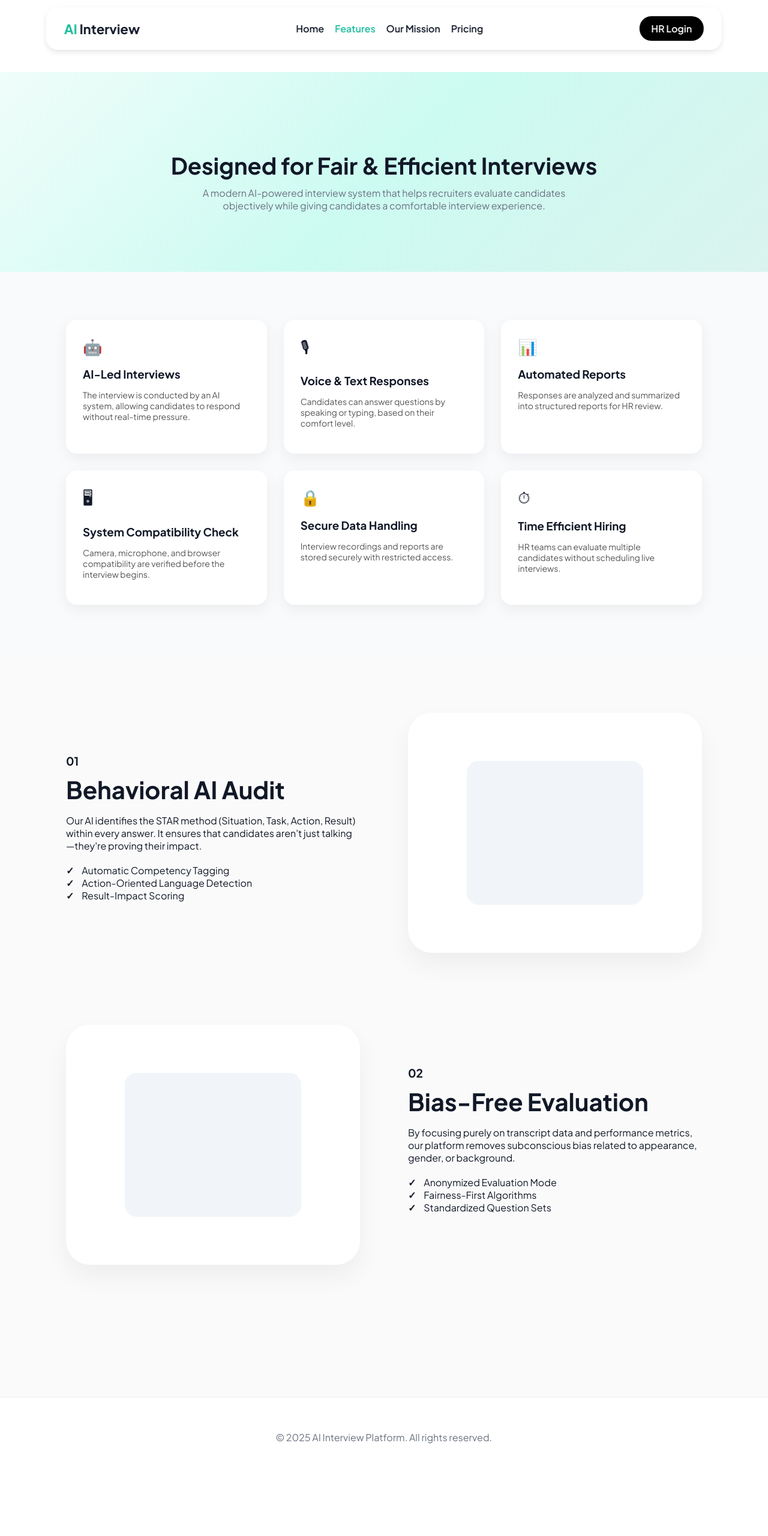
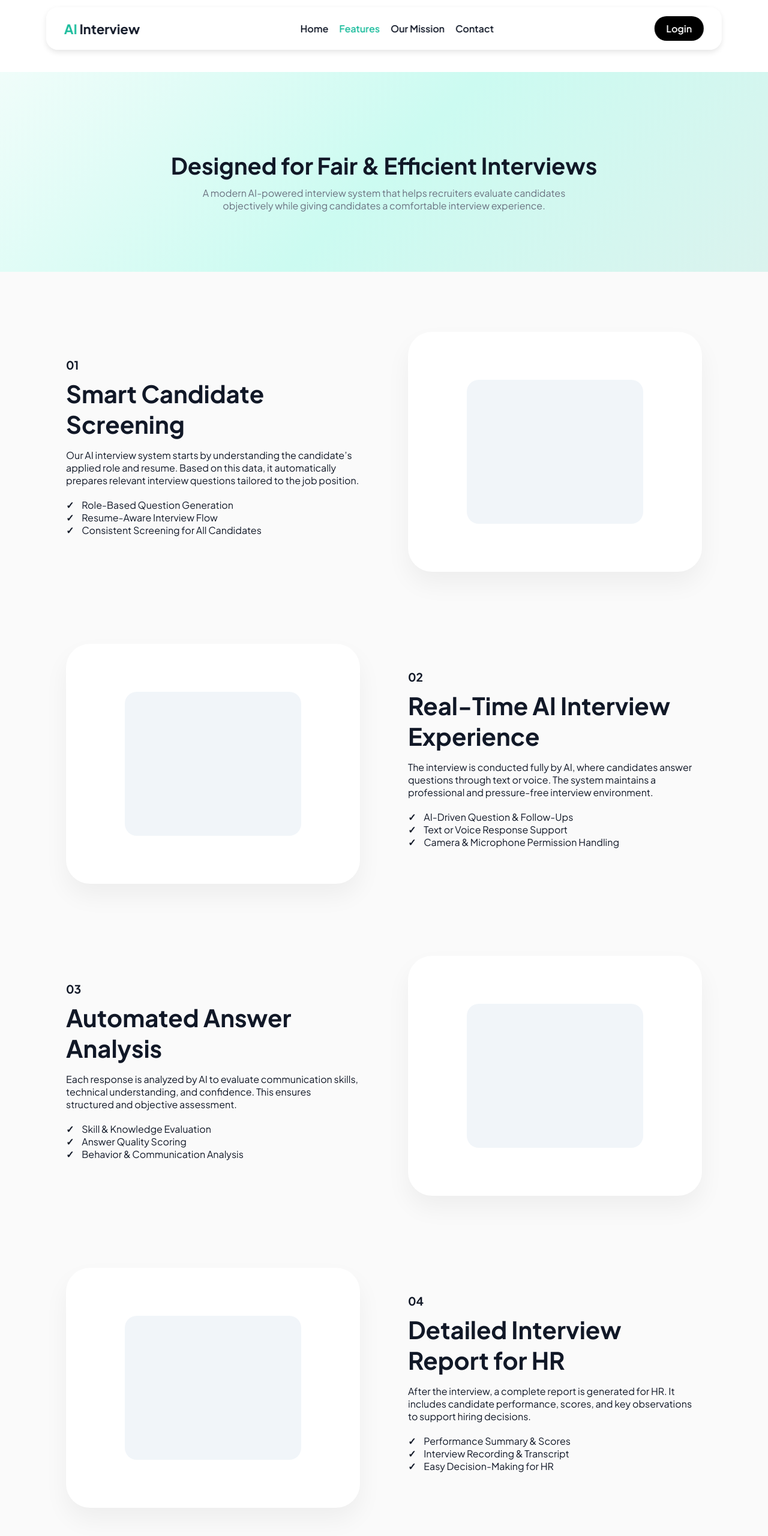
Before and after one commit to udayp1625/AI-based-Interview, a plain HTML site: page features.html in a window 1280 px wide. Shown: the top 2560 px of the page at 60% size. Before the commit the page ends 2462 px from the top, so only its background shows below. Drawn offline with Linux system fonts and the light colour scheme.

Commit message:
Update features.html

```diff
--- a/features.html
+++ b/features.html
@@ -1,12 +1,14 @@
 <!DOCTYPE html>
 <html lang="en">
+
 <head>
   <meta charset="UTF-8">
   <title>Features | AI Interview</title>
   <meta name="viewport" content="width=device-width, initial-scale=1.0">
 
   <link rel="stylesheet" href="features.css">
-  <link href="https://fonts.googleapis.com/css2?family=Plus+Jakarta+Sans:wght@400;600;700&display=swap" rel="stylesheet">
+  <link href="https://fonts.googleapis.com/css2?family=Plus+Jakarta+Sans:wght@400;600;700&display=swap"
+    rel="stylesheet">
 </head>
 
 <body>
@@ -23,10 +25,10 @@
         <li><a href="index.html">Home</a></li>
         <li><a href="features.html" class="active">Features</a></li>
         <li><a href="missions.html">Our Mission</a></li>
-      <li><a href="pricing.html">Pricing</a></li>
+        <li><a href="contact.html">Contact</a></li>
       </ul>
 
-    <a href="hrlogin.html" class="hr-btn">HR Login</a>
+      <a href="login.html" class="hr-btn">Login</a>
 
       <button class="hamburger" id="hamburger">
         <span class="burger-lines">
@@ -41,7 +43,7 @@
       <a href="index.html">Home</a>
       <a href="features.html">Features</a>
       <a href="missions.html">Our Mission</a>
-    <a href="pricing.html">Pricing</a>
+      <a href="pricing.html">Contact us</a>
       <a href="hrlogin.html" class="hr-btn">HR Login</a>
     </div>
   </div>
@@ -57,80 +59,22 @@
     </div>
   </section>
 
-<!-- FEATURE CARDS -->
-<section class="features-grid-section">
-  <div class="container features-grid">
-
-    <div class="feature-card">
-      <span class="icon">🤖</span>
-      <h3>AI-Led Interviews</h3>
-      <p>
-        The interview is conducted by an AI system, allowing candidates
-        to respond without real-time pressure.
-      </p>
-    </div>
-
-    <div class="feature-card">
-      <span class="icon">🎙</span>
-      <h3>Voice & Text Responses</h3>
-      <p>
-        Candidates can answer questions by speaking or typing,
-        based on their comfort level.
-      </p>
-    </div>
-
-    <div class="feature-card">
-      <span class="icon">📊</span>
-      <h3>Automated Reports</h3>
-      <p>
-        Responses are analyzed and summarized into structured
-        reports for HR review.
-      </p>
-    </div>
-
-    <div class="feature-card">
-      <span class="icon">🖥</span>
-      <h3>System Compatibility Check</h3>
-      <p>
-        Camera, microphone, and browser compatibility are verified
-        before the interview begins.
-      </p>
-    </div>
-
-    <div class="feature-card">
-      <span class="icon">🔒</span>
-      <h3>Secure Data Handling</h3>
-      <p>
-        Interview recordings and reports are stored securely
-        with restricted access.
-      </p>
-    </div>
-
-    <div class="feature-card">
-      <span class="icon">⏱</span>
-      <h3>Time Efficient Hiring</h3>
-      <p>
-        HR teams can evaluate multiple candidates without
-        scheduling live interviews.
-      </p>
-    </div>
-
-  </div>
-</section>
-
-<!-- EXPLANATION -->
   <section class="details">
     <div class="container">
       <div class="detail-row">
         <div class="detail-text">
           <span class="step-num">01</span>
-                    <h2>Behavioral AI Audit</h2>
-                    <p>Our AI identifies the STAR method (Situation, Task, Action, Result) within every answer. It ensures that candidates aren't just talking—they're proving their impact.</p>
+          <h2>Smart Candidate Screening</h2>
+          <p>
+            Our AI interview system starts by understanding the candidate’s applied role and resume.
+            Based on this data, it automatically prepares relevant interview questions tailored to the job position.
+          </p>
           <ul class="check-list">
-                        <li>Automatic Competency Tagging</li>
-                        <li>Action-Oriented Language Detection</li>
-                        <li>Result-Impact Scoring</li>
+            <li>Role-Based Question Generation</li>
+            <li>Resume-Aware Interview Flow</li>
+            <li>Consistent Screening for All Candidates</li>
           </ul>
+
         </div>
         <div class="detail-image glass-effect">
           <div class="inner-visual"></div>
@@ -140,24 +84,134 @@
       <div class="detail-row reverse">
         <div class="detail-text">
           <span class="step-num">02</span>
-                    <h2>Bias-Free Evaluation</h2>
-                    <p>By focusing purely on transcript data and performance metrics, our platform removes subconscious bias related to appearance, gender, or background.</p>
+          <h2>Real-Time AI Interview Experience</h2>
+          <p>
+            The interview is conducted fully by AI, where candidates answer questions through text or voice.
+            The system maintains a professional and pressure-free interview environment.
+          </p>
           <ul class="check-list">
-                        <li>Anonymized Evaluation Mode</li>
-                        <li>Fairness-First Algorithms</li>
-                        <li>Standardized Question Sets</li>
+            <li>AI-Driven Question & Follow-Ups</li>
+            <li>Text or Voice Response Support</li>
+            <li>Camera & Microphone Permission Handling</li>
           </ul>
+
         </div>
         <div class="detail-image glass-effect">
           <div class="inner-visual pulse"></div>
         </div>
       </div>
     </div>
+
+    <div class="container">
+      <div class="detail-row">
+        <div class="detail-text">
+          <span class="step-num">03</span>
+          <h2>Automated Answer Analysis</h2>
+          <p>
+            Each response is analyzed by AI to evaluate communication skills, technical understanding,
+            and confidence. This ensures structured and objective assessment.
+          </p>
+          <ul class="check-list">
+            <li>Skill & Knowledge Evaluation</li>
+            <li>Answer Quality Scoring</li>
+            <li>Behavior & Communication Analysis</li>
+          </ul>
+
+        </div>
+        <div class="detail-image glass-effect">
+          <div class="inner-visual"></div>
+        </div>
+      </div>
+
+      <div class="detail-row reverse">
+        <div class="detail-text">
+          <span class="step-num">04</span>
+          <h2>Detailed Interview Report for HR</h2>
+          <p>
+            After the interview, a complete report is generated for HR. It includes candidate performance,
+            scores, and key observations to support hiring decisions.
+          </p>
+          <ul class="check-list">
+            <li>Performance Summary & Scores</li>
+            <li>Interview Recording & Transcript</li>
+            <li>Easy Decision-Making for HR</li>
+          </ul>
+
+        </div>
+        <div class="detail-image glass-effect">
+          <div class="inner-visual pulse"></div>
+        </div>
+      </div>
+    </div>
+
+
   </section>
 
-<footer class="footer">
-  <p>&copy; 2025 AI Interview Platform. All rights reserved.</p>
+  <footer class="footer-section">
+  <div class="footer-container">
+
+    <div class="footer-content">
+
+      <div class="footer-col brand-col">
+        <h3>AI Interviewer</h3>
+        <p>
+          Streamline your hiring process with our AI-powered interview platform.
+          Save time, reduce bias, and hire the best talent faster.
+        </p>
+
+        <div class="social-links">
+          <!-- social icons if needed -->
+        </div>
+      </div>
+
+      <div class="footer-col">
+        <h4>Product</h4>
+        <ul>
+          <li><a href="#how">How it Works</a></li>
+          <li><a href="#">Features</a></li>
+          <li><a href="#">Our Missions</a></li>
+          <li><a href="#">Contact us</a></li>
+        </ul>
+      </div>
+
+      <div class="footer-col">
+        <h4>Contact</h4>
+        <ul>
+          <li>
+            <a href="www.linkedin.com/in/uday-patil2337">
+              <i class="fa-brands fa-linkedin"></i> Linkedin
+            </a>
+          </li>
+          <li>
+            <a href="#">
+              <i class="fa-brands fa-twitter"></i> Twitter
+            </a>
+          </li>
+          <li>
+            <a href="#">
+              <i class="fa-brands fa-instagram"></i> Instagram
+            </a>
+          </li>
+        </ul>
+      </div>
+
+    </div>
+
+    <div class="footer-divider"></div>
+
+    <div class="footer-bottom">
+      <p>&copy; 2025 AI Interviewer Platform. All rights reserved.</p>
+    </div>
+
+  </div>
 </footer>
+
+<!-- Font Awesome (required for icons) -->
+<link
+  rel="stylesheet"
+  href="https://cdnjs.cloudflare.com/ajax/libs/font-awesome/6.0.0/css/all.min.css"
+/>
+
 
   <script>
     const hamburger = document.getElementById("hamburger");
@@ -169,4 +223,5 @@
   </script>
 
 </body>
+
 </html>
```
Lines whose indentation alone changed are shown as unchanged.
